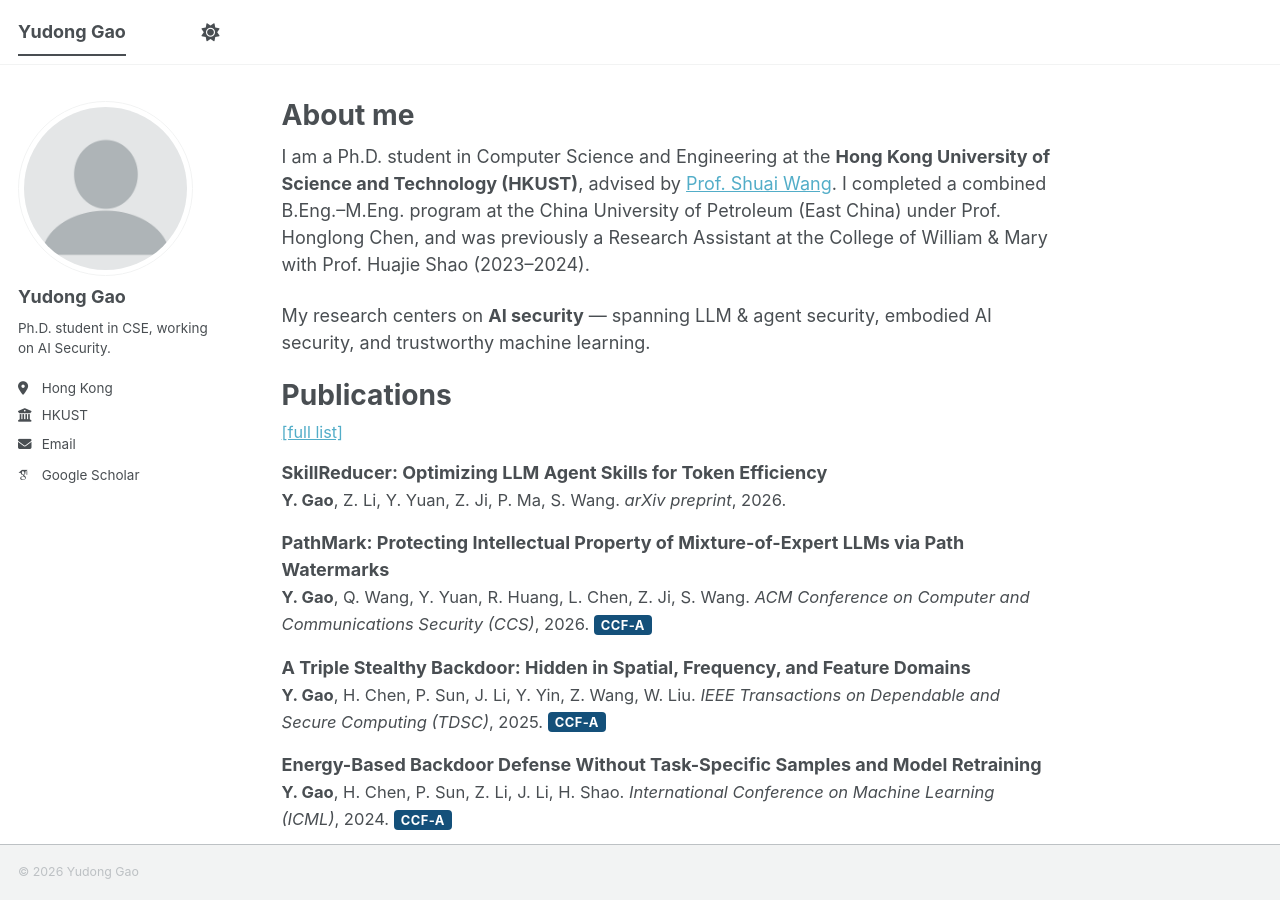
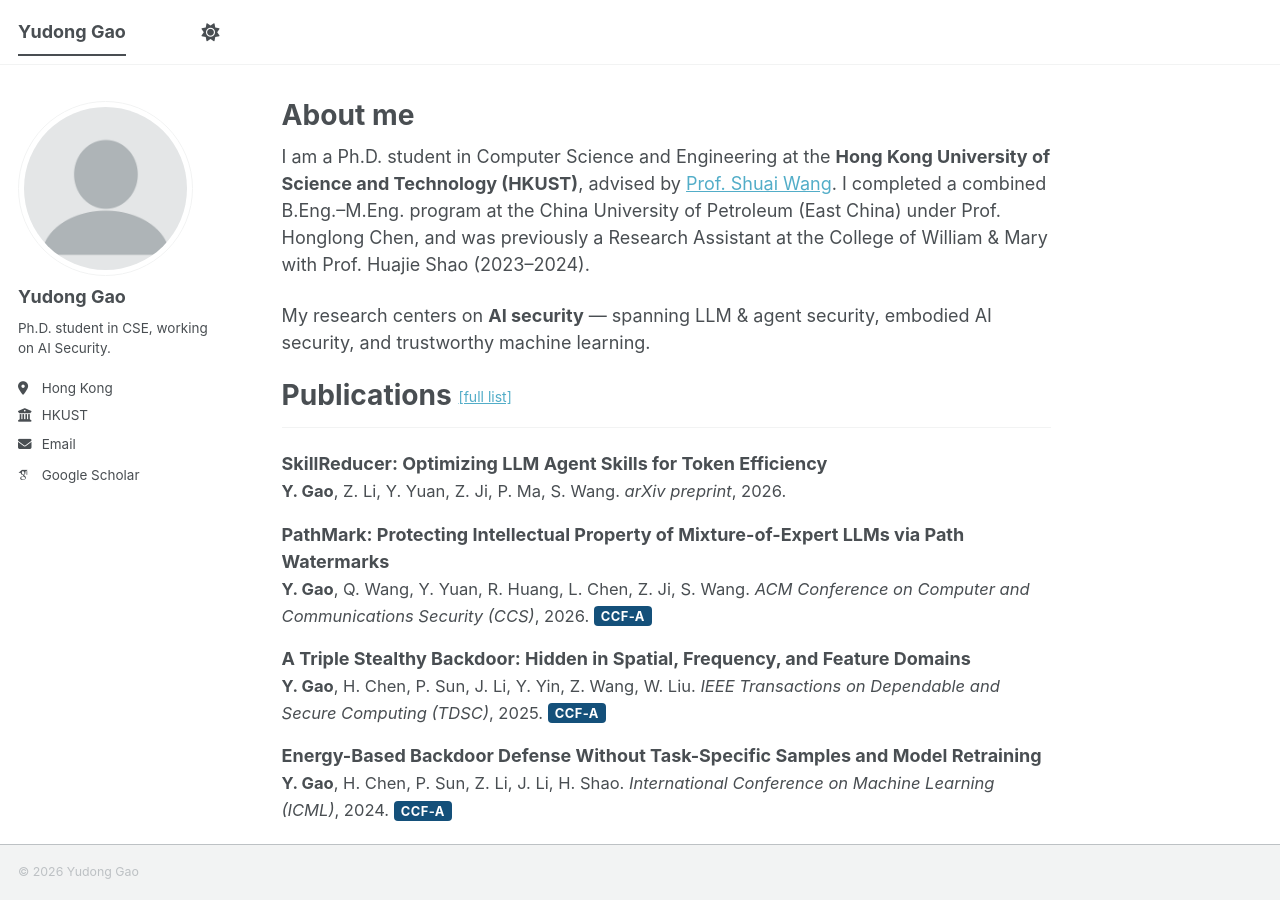
Before and after one commit to ifen1/ifen1.github.io, a Jekyll site: the page built from _pages/about.md, in a window 1280 px wide and 900 px high. Built offline with Jekyll 4.4.1, drawn with Linux system fonts in a browser that asks for light colours; some web fonts are replaced; a script bundle is joined from its source files by our own code; library files that are not in the unit come from our copies.

Commit message:
Put [full list] inline with Publications heading
Co-Authored-By: Claude Opus 4.8 (1M context) <noreply@anthropic.com>

```diff
--- a/_pages/about.md
+++ b/_pages/about.md
@@ -11,9 +11,7 @@ I am a Ph.D. student in Computer Science and Engineering at the **Hong Kong Univ
 
 My research centers on **AI security** — spanning LLM & agent security, embodied AI security, and trustworthy machine learning.
 
-Publications
-======
-<p style="margin:-0.4em 0 0.9em;font-size:0.9em;"><a href="https://scholar.google.com/citations?user=Zl_y8koAAAAJ" target="_blank" rel="noopener">[full list]</a></p>
+<h1 id="publications" style="border-bottom:1px solid #f2f3f3;padding-bottom:0.5em;margin-bottom:0.8em;">Publications <a href="https://scholar.google.com/citations?user=Zl_y8koAAAAJ" target="_blank" rel="noopener" style="font-size:0.5em;font-weight:400;vertical-align:middle;">[full list]</a></h1>
 {% assign pre = site.publications | where: "group", "preprint" | sort: "date" | reverse %}
 {% for post in pre %}
 <p style="margin-bottom:0.9em;">
```
